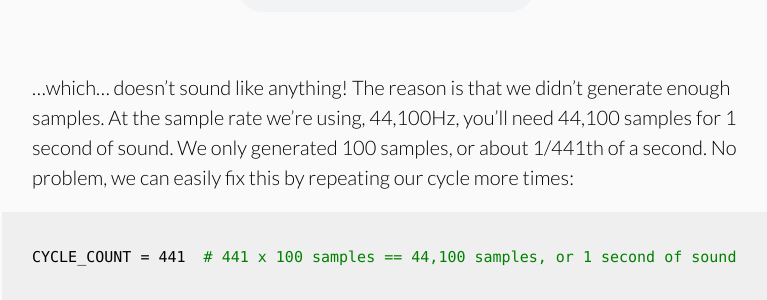
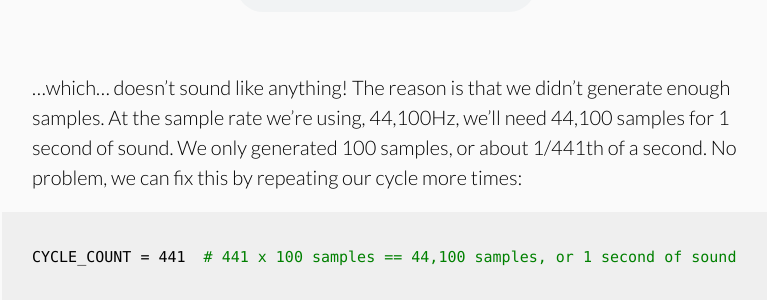
Before and after one commit to jstrait/wavefile, a Jekyll site: the page built from getting_started.html, in a window 1280 px wide and 900 px high, scrolled down 4069 px. Shown: the part 185-485 px from the top of the window, without its empty margins (254-1021 px from the left). Built offline with Jekyll 4.4.1, drawn with Linux system fonts in a browser that asks for light colours; some web fonts are replaced; some of the changed lines change nothing that is shown; some of the changed text lies outside the part shown.

Commit message:
Minor writing improvements

```diff
--- a/getting_started.html
+++ b/getting_started.html
@@ -12,7 +12,7 @@
   <h2>Basic Concepts</h2>
   <p>The WaveFile gem lets you both read and write wave files. Reading is done using the <code>Reader</code> class, and writing is done using the <code>Writer</code> class.</p>
   <p>The <code>Buffer</code> class represents a collection of samples in a given sample format (e.g. stereo 16-bit PCM samples at a 44,100Hz sample rate). When samples are read using <code>Reader</code> they are returned in <code>Buffer</code> instances. Samples to be written are given to <code>Writer</code> wrapped in <code>Buffer</code> instances as well.</p>
-  <p>A <code>Buffer</code> consists of two parts: an array of samples, and a <code>Format</code> instance that describes the sample format (since it might not be possible to determine just by looking at the raw samples). For example, the sample array in a <code>Buffer</code> read out of a mono 8-bit PCM file (in which each sample is an integer between 0 and 255) might look like this:</p>
+  <p>A <code>Buffer</code> consists of two parts: an array of samples, and a <code>Format</code> instance that describes the sample format (since it&rsquo;s not necessarily possible to determine just by looking at the raw samples). For example, the sample array in a <code>Buffer</code> read out of a mono 8-bit PCM file (in which each sample is an integer between 0 and 255) might look like this:</p>
   {% highlight ruby %}[45, 192, 13, 231, 201, 101, 15, ...etc...]{% endhighlight %}
   <p>When there is more than one channel, each sample frame will be represented by a sub array. For example, a set of stereo floating point samples (in which each sample is between -1.0 and 1.0) might look like this:</p>
   {% highlight ruby %}[[-0.2, 0.4], [0.3, 0.9], [-0.4, -0.8], [0.9, -0.2], [-0.3, 0.4], ...etc...]{% endhighlight %}
@@ -53,7 +53,7 @@
   <audio controls class="audio-block">
     <source src="media/square_too_short.wav" type="audio/wav">
   </audio>
-  <p>&hellip;which&hellip; doesn&rsquo;t sound like anything! The reason is that we didn&rsquo;t generate enough samples. At the sample rate we&rsquo;re using, 44,100Hz, you&rsquo;ll need 44,100 samples for 1 second of sound. We only generated 100 samples, or about 1/441th of a second. No problem, we can easily fix this by repeating our cycle more times:</p>
+  <p>&hellip;which&hellip; doesn&rsquo;t sound like anything! The reason is that we didn&rsquo;t generate enough samples. At the sample rate we&rsquo;re using, 44,100Hz, we&rsquo;ll need 44,100 samples for 1 second of sound. We only generated 100 samples, or about 1/441th of a second. No problem, we can fix this by repeating our cycle more times:</p>
   {% highlight ruby %}CYCLE_COUNT = 441  # 441 x 100 samples == 44,100 samples, or 1 second of sound
 
 Writer.new("square.wav", Format.new(:mono, :pcm_16, 44100)) do |writer|
@@ -131,5 +131,5 @@
 </div>
 <div class="section section-tall">
   <h2>Next Steps</h2>
-  <p>Head over to the <a href="/examples.html">examples</a> page to see more code examples, read full <a href="/doc-1.1.1/index.html">API documentation</a>, and if you&rsquo;re interested, get the low down on <a href="/how_wave_files_work.html">how the Wave file format works</a> behind the scenes.</p>
+  <p>Head over to the <a href="/examples.html">examples</a> page to see more code examples, read full <a href="/doc-1.1.1/index.html">API documentation</a>, and if you&rsquo;re interested, learn <a href="/how_wave_files_work.html">how the Wave file format works</a> behind the scenes.</p>
 </div>
```
